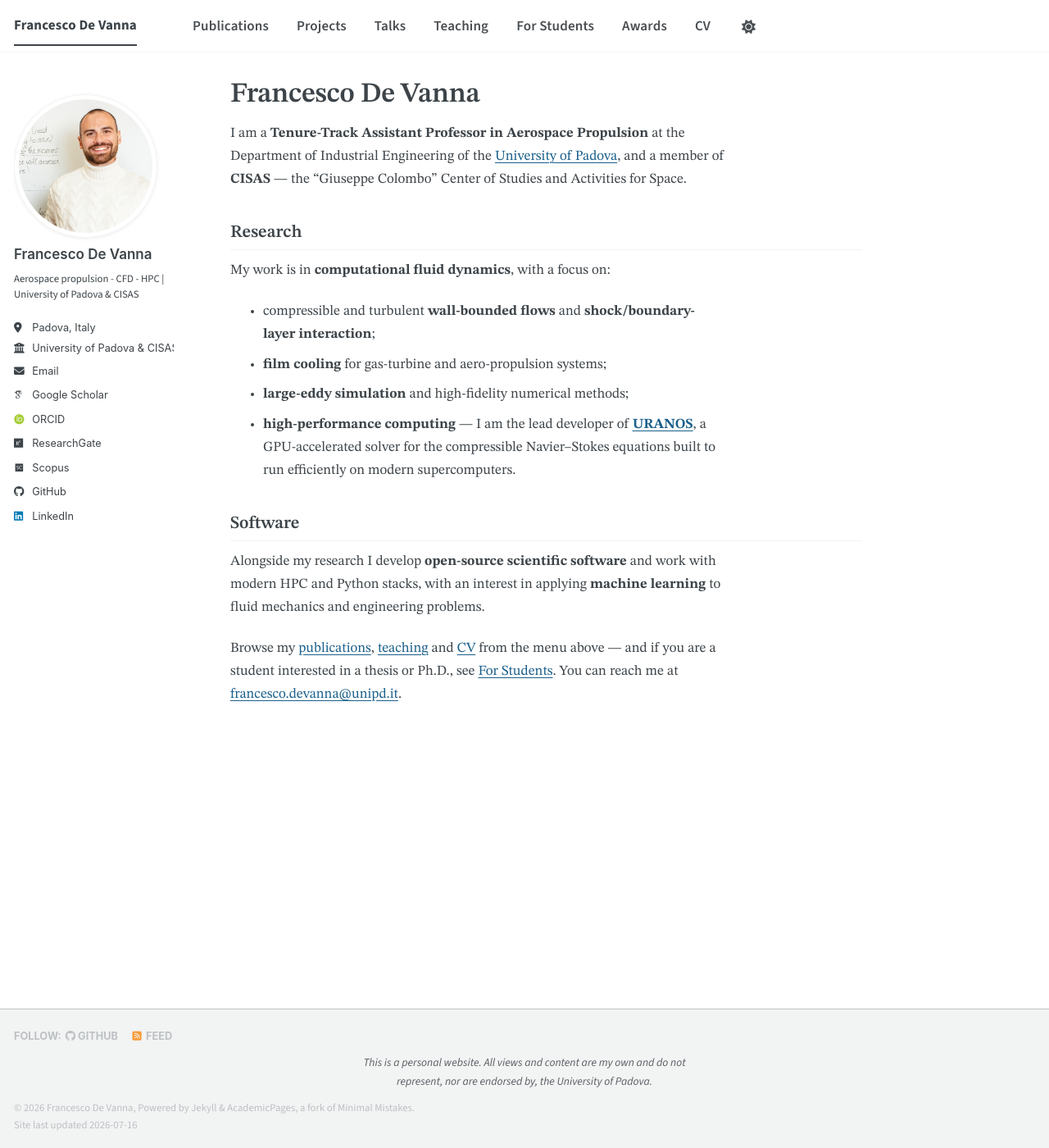
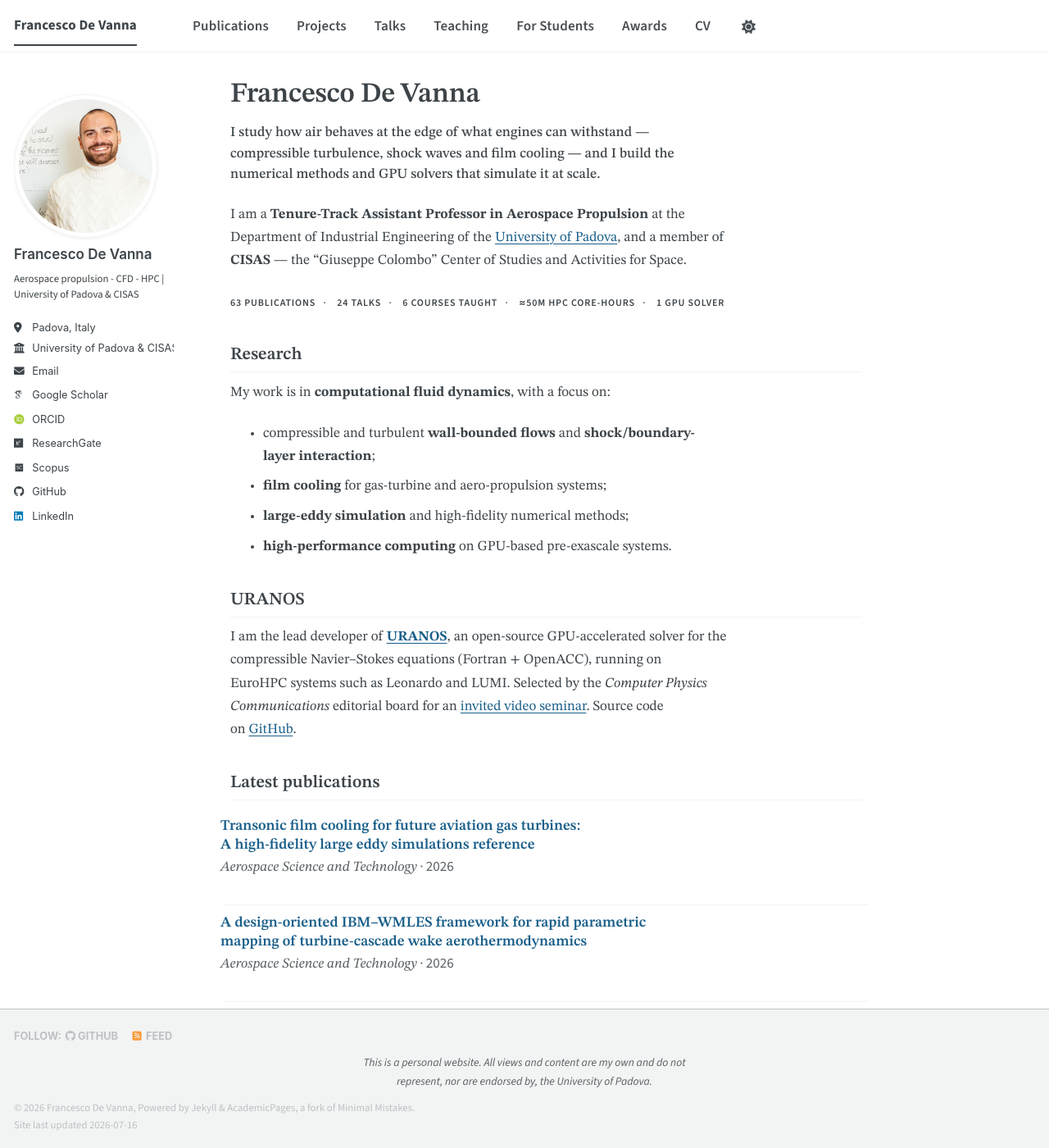
Before and after one commit to FrancescoDeVanna/francescodevanna.github.io, a Jekyll site: the page built from _pages/about.md, in a window 1280 px wide and 1400 px high. Shown: the whole window at 82% size. Built offline with Jekyll 4.4.1, drawn with Linux system fonts in a browser that asks for light colours; some web fonts are replaced; some of the changed text lies outside the part shown.

Commit message:
Front page: proper landing experience
- Opening lead statement (serif display, subtle entrance, reduced-motion safe)
- Small-caps index line with live counts (publications/talks/courses via
  Liquid) linking every section; HPC core-hours and URANOS included
- URANOS spotlight with Cassyni invited-seminar link
- Latest 3 publications auto-generated from the collection
- Audience pathways: students -> For Students, collaborations -> email

Co-Authored-By: Claude Opus 4.8 (1M context) <noreply@anthropic.com>

```diff
--- a/_pages/about.md
+++ b/_pages/about.md
@@ -8,7 +8,20 @@ redirect_from:
   - /about.html
 ---
 
+<p class="home-lead">I study how air behaves at the edge of what engines can withstand — compressible turbulence, shock waves and film cooling — and I build the numerical methods and GPU solvers that simulate it at scale.</p>
+
 I am a **Tenure-Track Assistant Professor in Aerospace Propulsion** at the Department of Industrial Engineering of the [University of Padova](https://www.unipd.it/en/), and a member of **CISAS** — the "Giuseppe Colombo" Center of Studies and Activities for Space.
+
+{% assign n_pubs = site.publications | size %}
+{% assign n_talks = site.talks | size %}
+{% assign n_courses = site.teaching | size %}
+<p class="home-index">
+  <a href="/publications/">{{ n_pubs }} publications</a><span class="home-index-sep">·</span>
+  <a href="/talks/">{{ n_talks }} talks</a><span class="home-index-sep">·</span>
+  <a href="/teaching/">{{ n_courses }} courses taught</a><span class="home-index-sep">·</span>
+  <a href="/awards/">&approx;50M HPC core-hours</a><span class="home-index-sep">·</span>
+  <a href="/portfolio/uranos/">1 GPU solver</a>
+</p>
 
 ## Research
 
@@ -17,10 +30,27 @@ My work is in **computational fluid dynamics**, with a focus on:
 - compressible and turbulent **wall-bounded flows** and **shock/boundary-layer interaction**;
 - **film cooling** for gas-turbine and aero-propulsion systems;
 - **large-eddy simulation** and high-fidelity numerical methods;
-- **high-performance computing** — I am the lead developer of [**URANOS**](https://github.com/uranos-gpu/uranos-gpu), a GPU-accelerated solver for the compressible Navier–Stokes equations built to run efficiently on modern supercomputers.
+- **high-performance computing** on GPU-based pre-exascale systems.
 
-## Software
+## URANOS
 
-Alongside my research I develop **open-source scientific software** and work with modern HPC and Python stacks, with an interest in applying **machine learning** to fluid mechanics and engineering problems.
+I am the lead developer of [**URANOS**](/portfolio/uranos/), an open-source GPU-accelerated solver for the compressible Navier–Stokes equations (Fortran + OpenACC), running on EuroHPC systems such as Leonardo and LUMI. Selected by the *Computer Physics Communications* editorial board for an [invited video seminar](https://doi.org/10.52843/cassyni.l1xgy7). Source code on [GitHub](https://github.com/uranos-gpu/uranos-gpu).
 
-Browse my [publications](/publications/), [teaching](/teaching/) and [CV](/cv/) from the menu above — and if you are a student interested in a thesis or Ph.D., see [For Students](/students/). You can reach me at [francesco.devanna@unipd.it](mailto:francesco.devanna@unipd.it).
+## Latest publications
+
+{% assign latest = site.publications | sort: "date" | reverse %}
+<div class="home-latest">
+{% for post in latest limit: 3 %}
+  <div class="pub-item">
+    <h3 class="pub-title"><a href="{{ post.url }}">{{ post.title }}</a></h3>
+    <p class="pub-meta"><i class="pub-venue">{{ post.venue }}</i> &middot; {{ post.date | date: "%Y" }}</p>
+  </div>
+{% endfor %}
+</div>
+
+<p class="home-more"><a href="/publications/">All {{ n_pubs }} publications &rarr;</a></p>
+
+---
+
+**Students**: I supervise M.Sc. theses and Ph.D. projects in CFD, propulsion and HPC — see [For Students](/students/).
+**Everyone else**: for scientific collaborations, seminars and anything research-related, write me at [francesco.devanna@unipd.it](mailto:francesco.devanna@unipd.it).
--- a/_sass/include/_custom.scss
+++ b/_sass/include/_custom.scss
@@ -431,6 +431,67 @@ input[type="search"].pub-search {
   display: none !important;
 }
 
+/* ---- Front page ---- */
+
+.home-lead {
+  font-size: 1.32em;
+  line-height: 1.5;
+  font-weight: 500;
+  max-width: 30em;
+  margin: 0.2em 0 0.9em;
+  text-wrap: pretty;
+  animation: pub-in 0.5s cubic-bezier(0.22, 1, 0.36, 1) backwards;
+}
+
+.home-index {
+  margin: 1.4em 0 0.4em;
+  font-family: $ui-sans;
+  font-variant-caps: all-small-caps;
+  letter-spacing: 0.05em;
+  font-weight: 600;
+  font-size: 0.95em;
+
+  a {
+    color: var(--global-text-color);
+    text-decoration: none;
+    white-space: nowrap;
+
+    &:hover {
+      color: var(--global-link-color);
+      text-decoration: underline;
+      text-underline-offset: 0.2em;
+    }
+  }
+}
+
+.home-index-sep {
+  margin: 0 0.55em;
+  color: var(--pub-muted);
+}
+
+.home-latest {
+  .pub-item {
+    padding: 0.55em 0;
+  }
+
+  .pub-title {
+    font-size: 1.05em;
+  }
+}
+
+.home-more {
+  font-family: $ui-sans;
+  font-size: 0.85em;
+  font-weight: 600;
+
+  a { text-decoration: none; }
+  a:hover { text-decoration: underline; }
+}
+
+@media (prefers-reduced-motion: reduce) {
+  .home-lead { animation: none; }
+}
+
 /* ---- Footer & disclaimer ---- */
 
 .page__footer-disclaimer {
```
